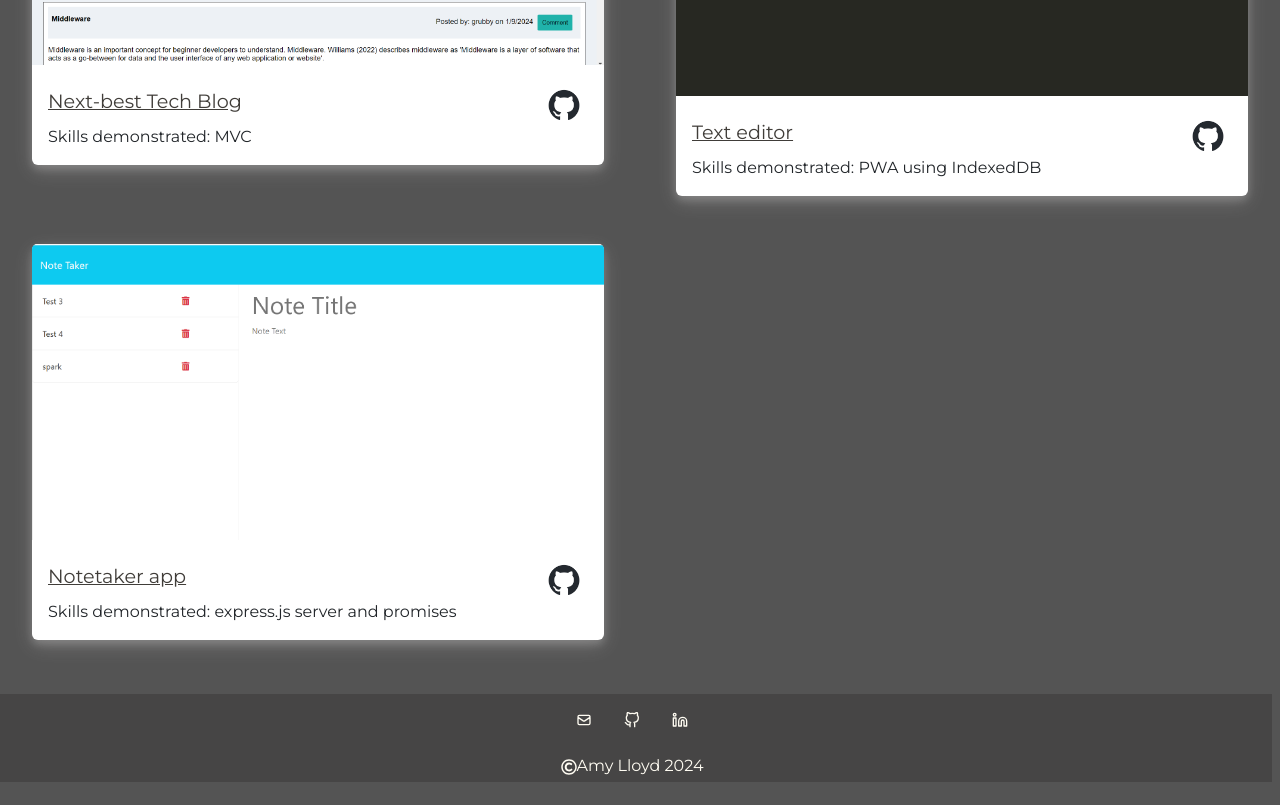
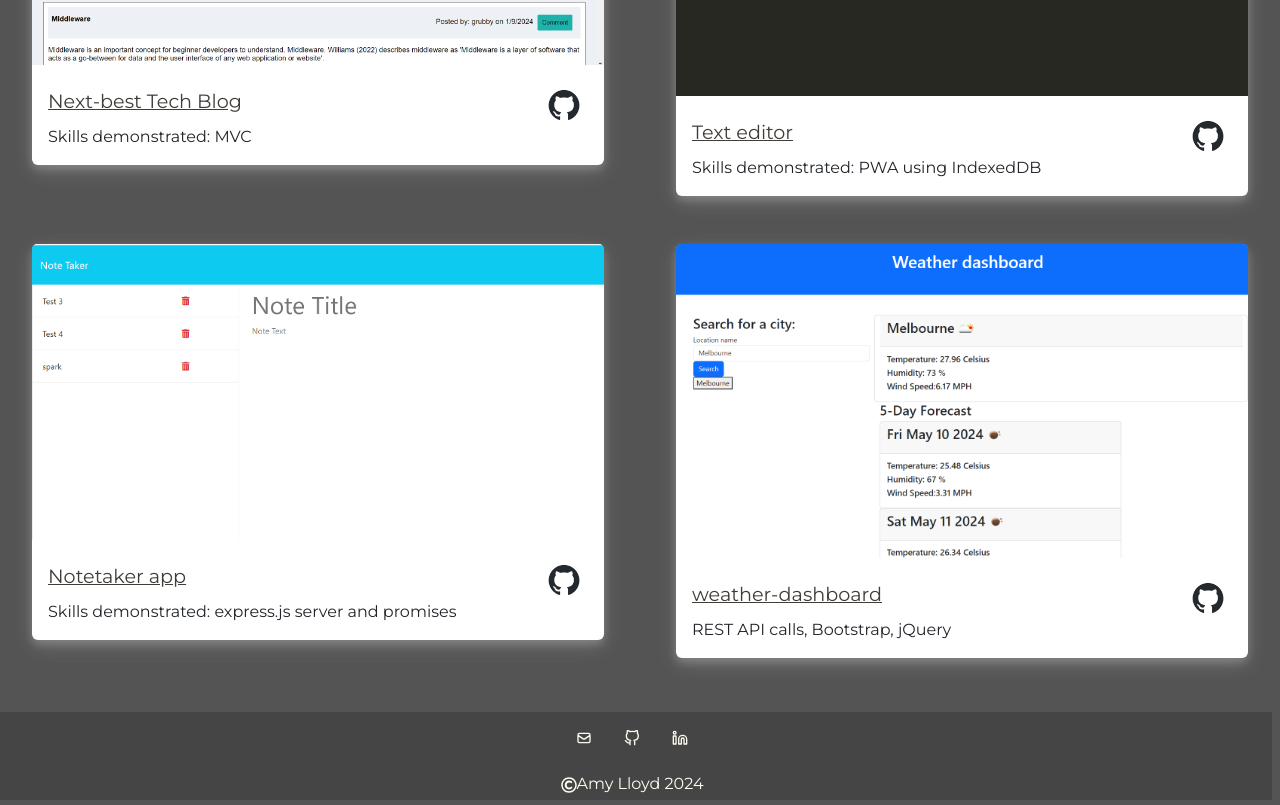
Before and after one commit to AmyLloyd/React-Portfolio, a React (Vite) app: page /portfolio in a window 1280 px wide. Shown: the part 958-1763 px from the top of the page. Built offline with nearby package versions, Linux system fonts and the light colour scheme; a web font is replaced by a local one.

Commit message:
add weather dashboard

```diff
--- a/src/components/PortfolioContainer/index.jsx
+++ b/src/components/PortfolioContainer/index.jsx
@@ -50,6 +50,15 @@ const projectList = [
     appLink: "https://stormy-escarpment-29702-726705b51eaa.herokuapp.com/",
     developerPractice: 'Skills demonstrated: express.js server and promises'
   },
+  {
+    id: 7,
+    title: "weather-dashboard",
+    image: "/assets/weather_dashboard_search_results.png",
+    gitHubLink: "https://AmyLloyd/weather-dashboard",
+    appLink: "https://amylloyd.github.io/weather-dashboard/",
+    developerPractice: 'REST API calls, Bootstrap, jQuery',
+  }
+
 
 
   // {
```
Also changed, not shown: public/assets/weather_dashboard_search_results.png (added).
